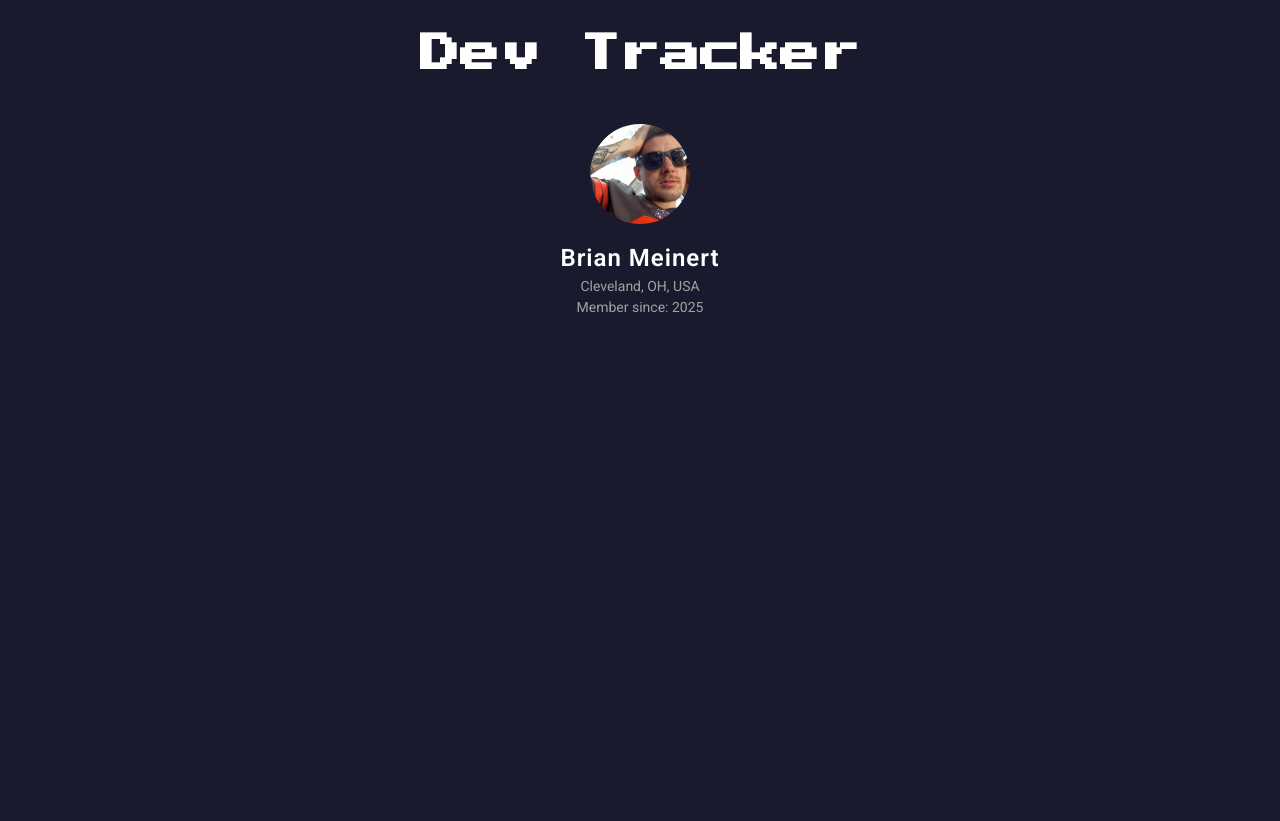
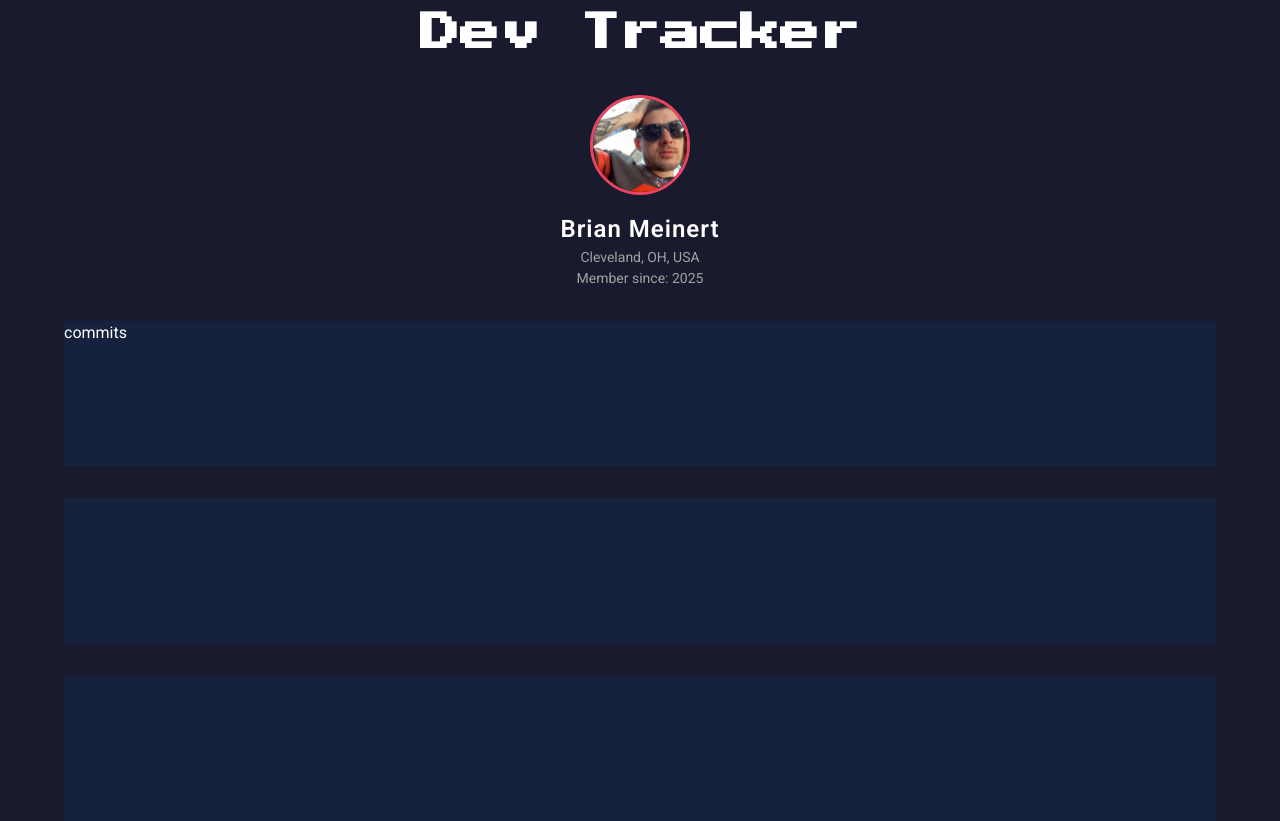
Before and after one commit to bmeinert8/tracking-app, a website: page index.html in a window 1280 px wide. Before the commit the page ends 800 px from the top, so only its background shows below. Drawn offline with Linux system fonts and the light colour scheme.

Commit message:
Refactor layout structure in index.html and styles.css for improved dashboard design

```diff
--- a/CSS/styles.css
+++ b/CSS/styles.css
@@ -38,6 +38,7 @@ html, body {
   background-color: var(--PrimaryBackground);
   color: var(--TextPrimary);
   display: flex;
+  flex-direction: column;
   justify-content: center;
 }
 
@@ -65,7 +66,7 @@ p, h1, h2, h3, h4, h5, h6 {
   font-weight: 700;
   margin-bottom: 1rem;
   text-align: center;
-  margin-bottom: 2.5rem;
+  margin-bottom: 2rem;
 }
 
 .text-preset-1 {
@@ -110,4 +111,21 @@ header {
   border-radius: 50%;
   object-fit: cover;
   object-position: center;
+  border: 3px solid var(--AccentColor);
 }
+
+.main-dashboard {
+  display: flex;
+  flex-direction: column;
+  gap: 2rem;
+  margin-top: 2rem;
+  width: 100%;
+  height: 500px;
+  align-items: center;
+}
+
+.main-dashboard > section {
+  background-color: var(--SecondaryBackground);
+  width: 90%;
+  height: 200px;
+}
--- a/index.html
+++ b/index.html
@@ -25,13 +25,17 @@
     </section>
   </header>
   <main>
-    <section class="commit-section">
+    <section class="main-dashboard">
+      <section class="commit-section">
+        <h1> commits</h1>
+      </section>
+      <section class="time-section">
 
+      </section>
+      <section class="language-section">
+
+      </section>
     </section>
-    <section class="time-section">
-
-    </section>
-    <section class="language-section"></section>
   </main>
 
 </body>
```
